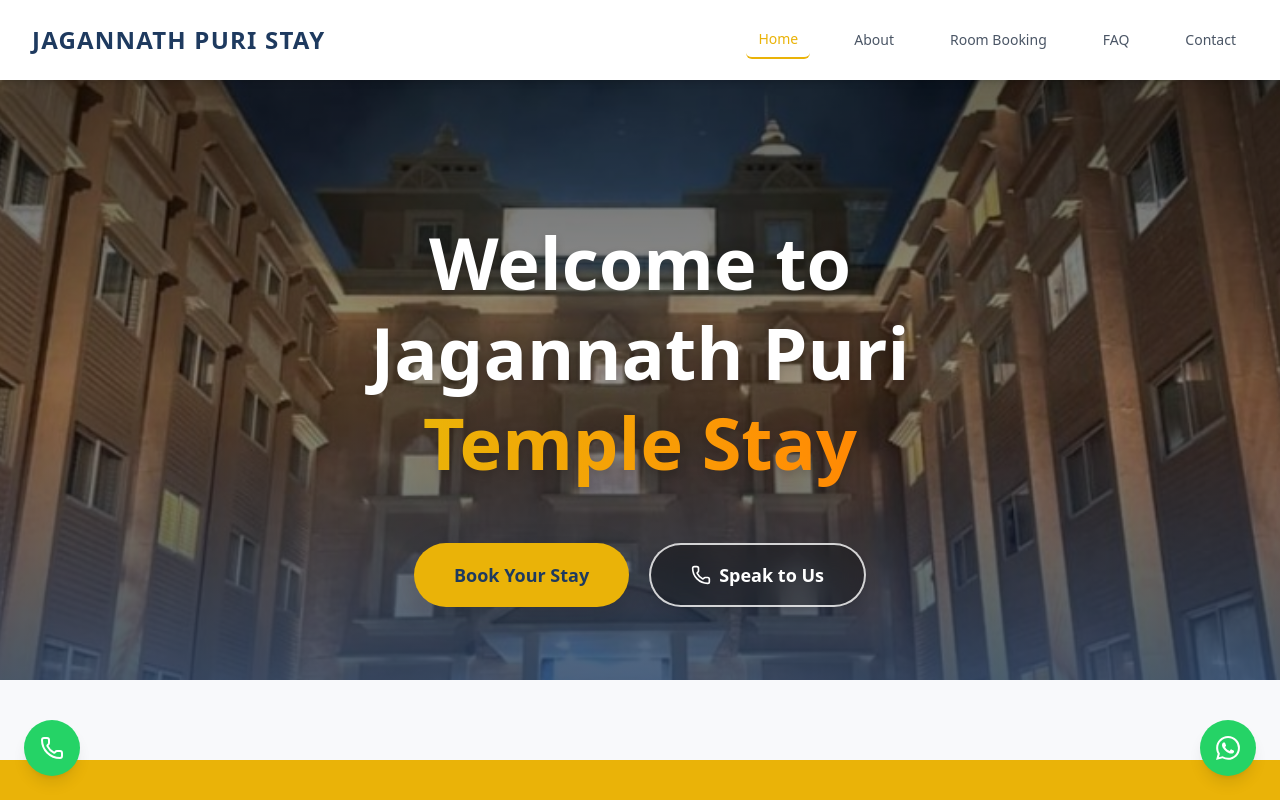
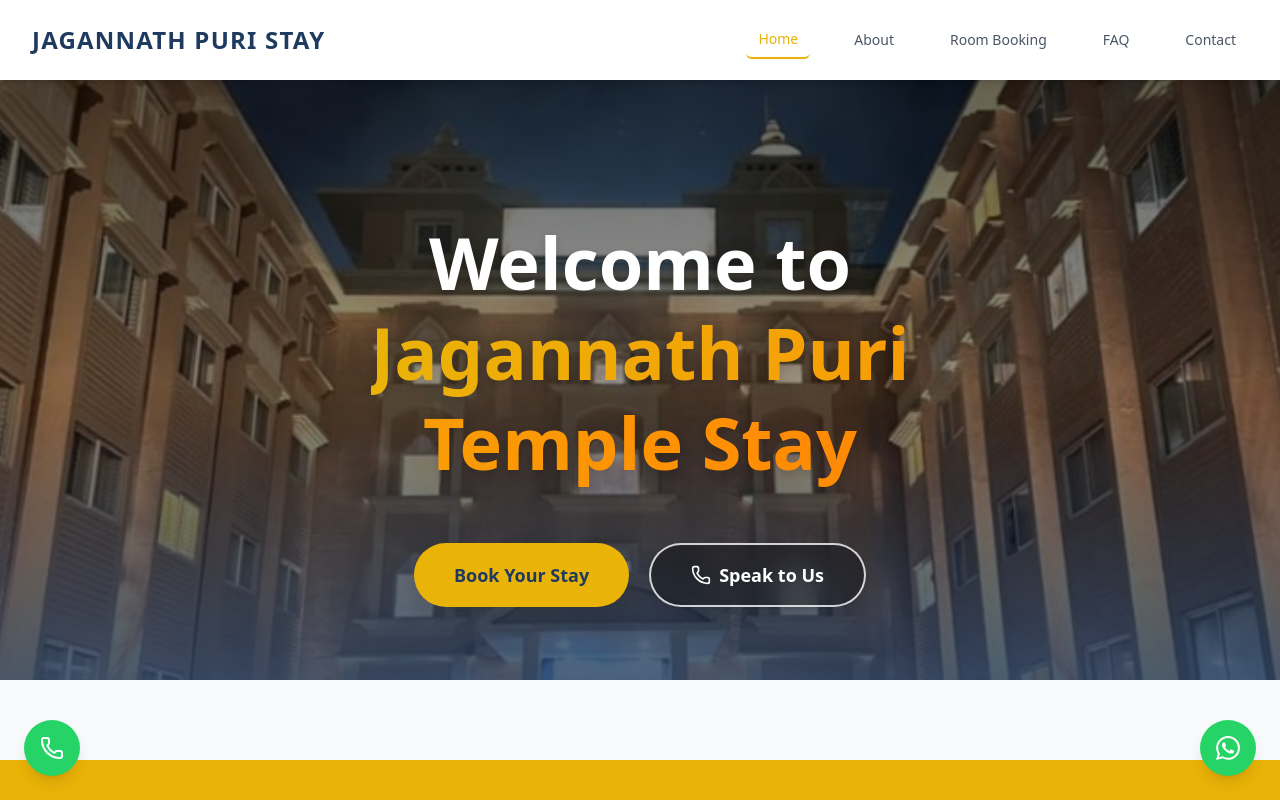
Before and after one commit to sumitkumards07/jaganthpuri, a React (Vite) app: page / in a window 1280 px wide. Shown: the top 800 px of the page. Built offline with nearby package versions, Linux system fonts and the light colour scheme.

Commit message:
Update hero text layout

```diff
--- a/src/pages/Home.tsx
+++ b/src/pages/Home.tsx
@@ -28,7 +28,7 @@ export function Home() {
             <div className="absolute inset-0 bg-gradient-to-b from-black/60 via-black/40 to-[#1e3a5f]/80"></div>
             <div className="relative z-10 text-center max-w-4xl px-6 sm:px-12 flex flex-col items-center mt-16">
               <h1 className="text-4xl sm:text-5xl md:text-6xl lg:text-7xl font-bold text-white mb-6 leading-tight drop-shadow-lg">
-                Welcome to <br/> Jagannath Puri <span className="text-transparent bg-clip-text bg-gradient-to-r from-[#eab308] to-orange-400">Temple Stay</span>
+                Welcome to <span className="text-transparent bg-clip-text bg-gradient-to-r from-[#eab308] to-orange-400">Jagannath Puri Temple Stay</span>
               </h1>
 
               <div className="flex flex-col sm:flex-row justify-center gap-5 w-full sm:w-auto mt-8">
```
